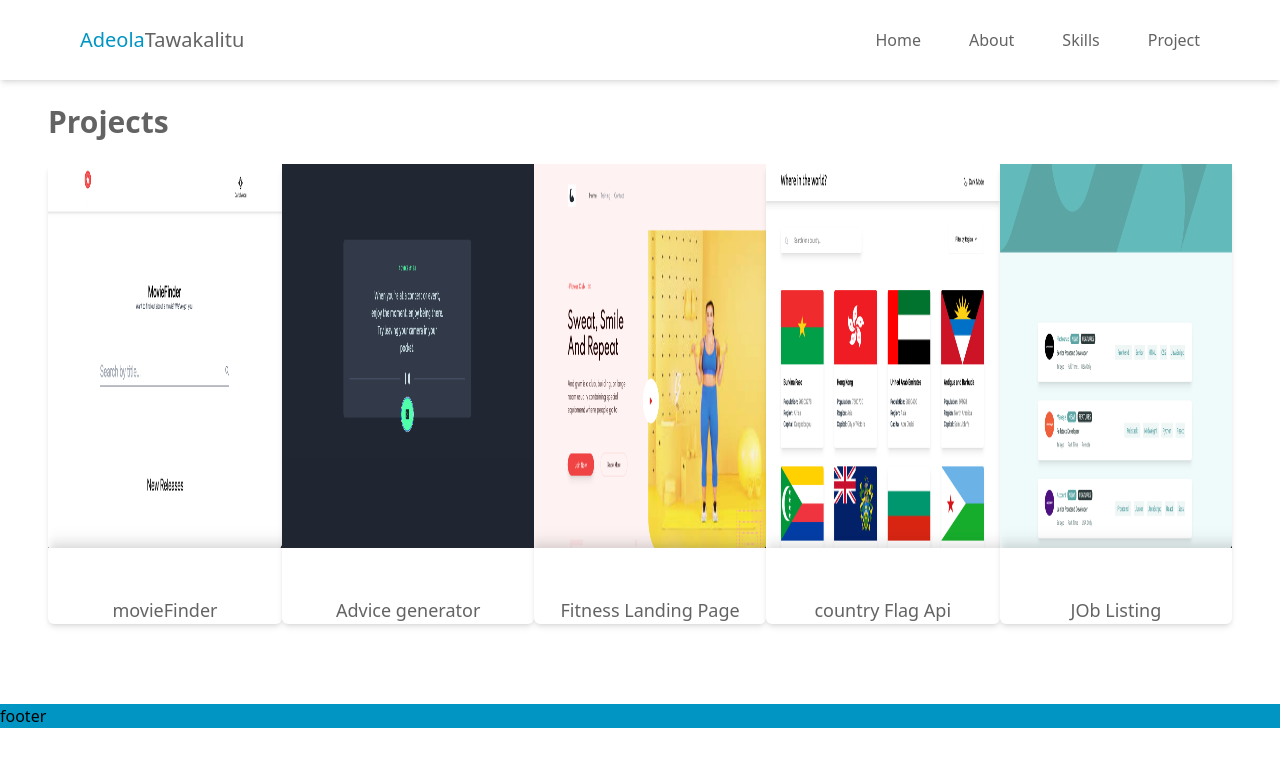
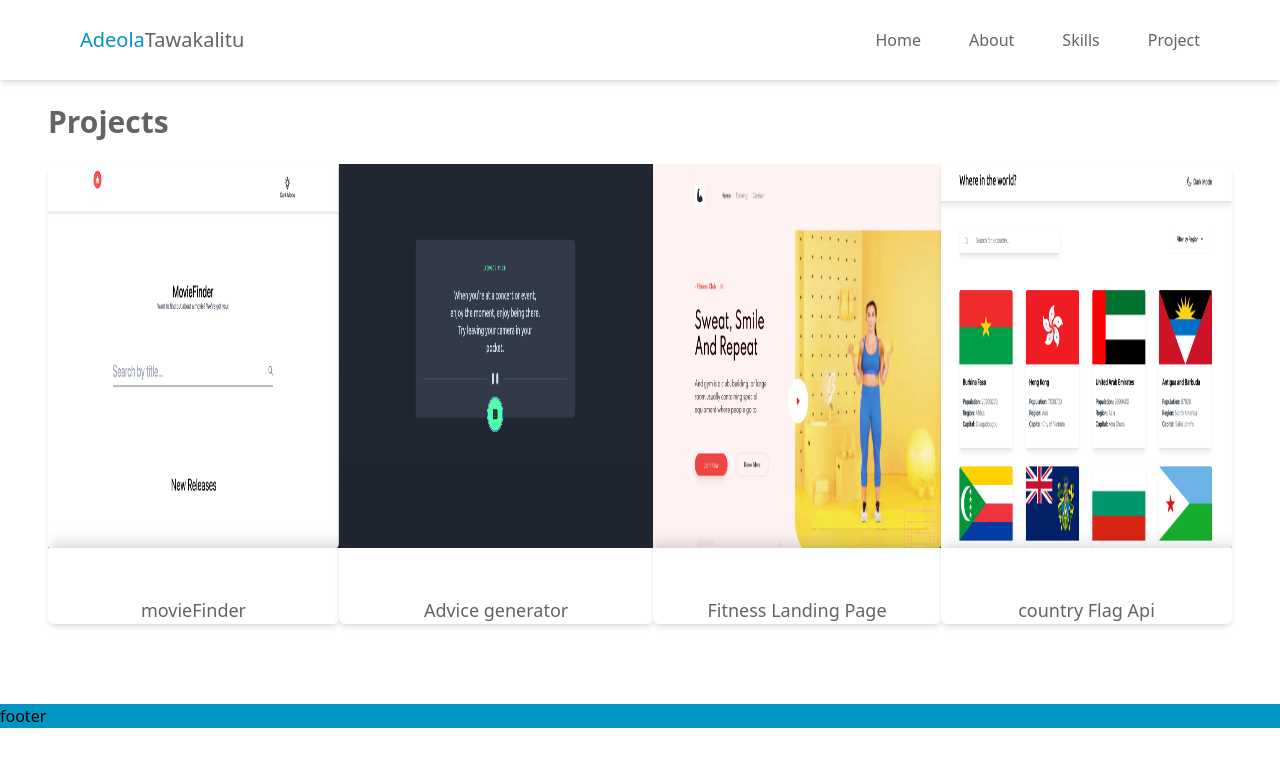
Before and after one commit to Abolade017/professional-portfolio, a Vue app: page /project in a window 1280 px wide. Shown: the top 766 px of the page. Built offline with nearby package versions, Linux system fonts and the light colour scheme.

Commit message:
added opacity

```diff
--- a/src/views/ProjectView.vue
+++ b/src/views/ProjectView.vue
@@ -23,6 +23,6 @@ const projects = [
   { id: 2, photo: "AdviceGenerator", name: "Advice generator" },
   { id: 3, photo: "fitness", name: "Fitness Landing Page" },
   { id: 4, photo: "CountryFlag", name: "country Flag Api" },
-  { id: 5, photo: "JobListing", name: "JOb Listing" },
+  // { id: 5, photo: "JobListing", name: "JOb Listing" },
 ];
 </script>
```
